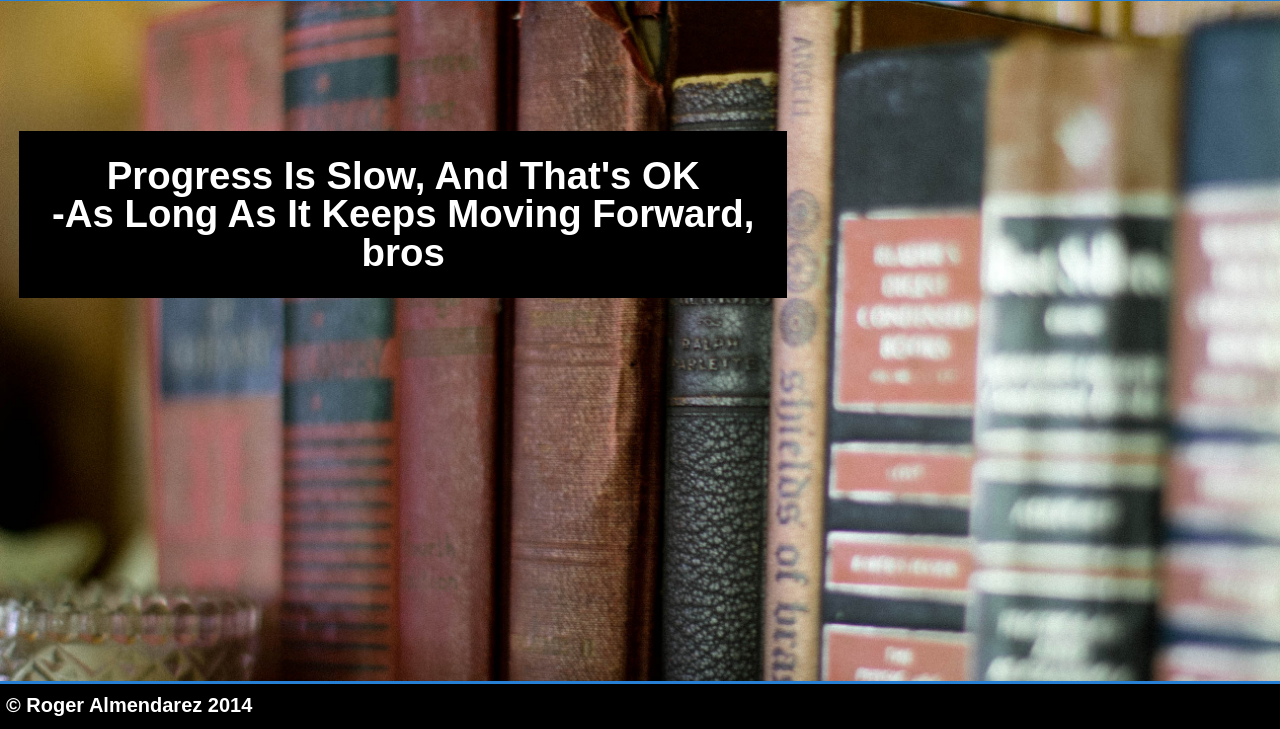
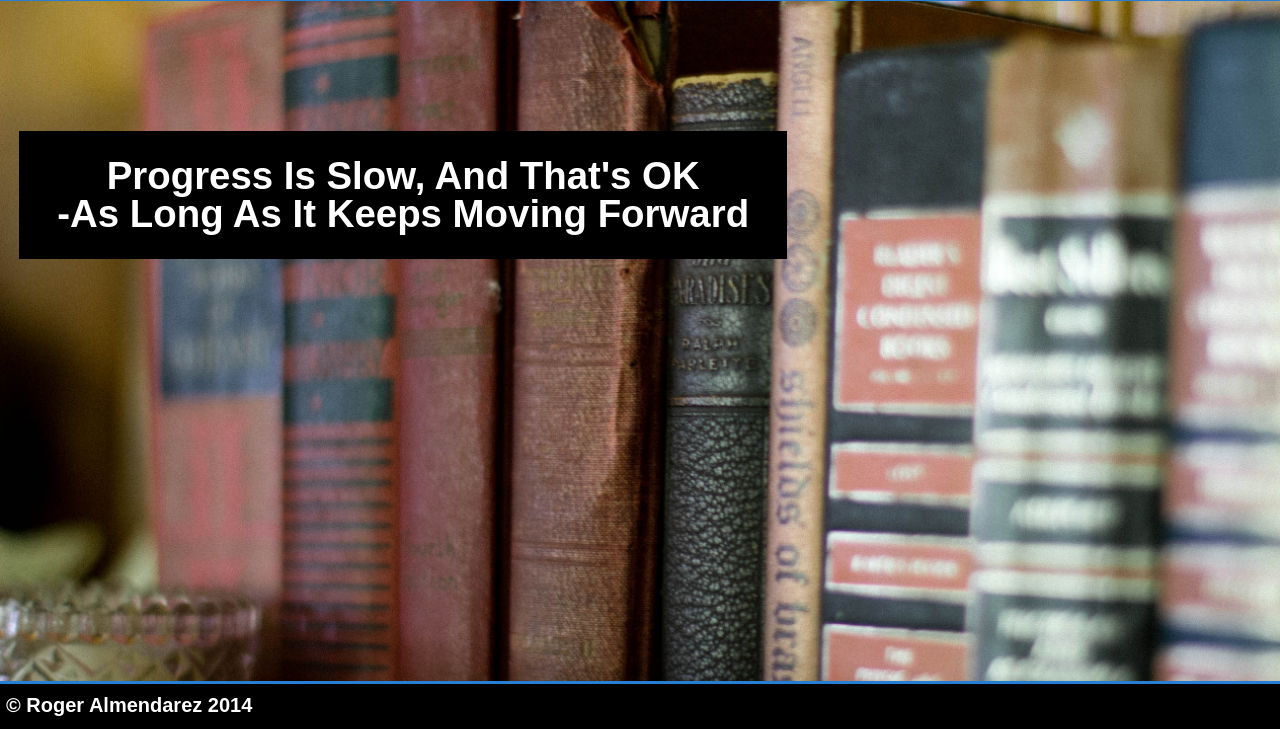
Before and after one commit to rogeralmendarez/rogeralmendarez.github.io, a plain HTML site: page index.html in a window 1280 px wide. Shown: the part 69-798 px from the top of the page. Drawn offline with Linux system fonts and the light colour scheme.

Commit message:
Changed Home Slogan

```diff
--- a/index.html
+++ b/index.html
@@ -27,7 +27,7 @@
 	<div id="wrapper">
 		<img class="coverpic" src="/images/books.jpg" alt="Books">
 		<div class="quote">
-			<h1>Progress Is Slow, And That's OK<br>-As Long As It Keeps Moving Forward, bros</h1>
+			<h1>Progress Is Slow, And That's OK<br>-As Long As It Keeps Moving Forward</h1>
 		</div>
 	</div>
 	<div id="piccontainer">
```
